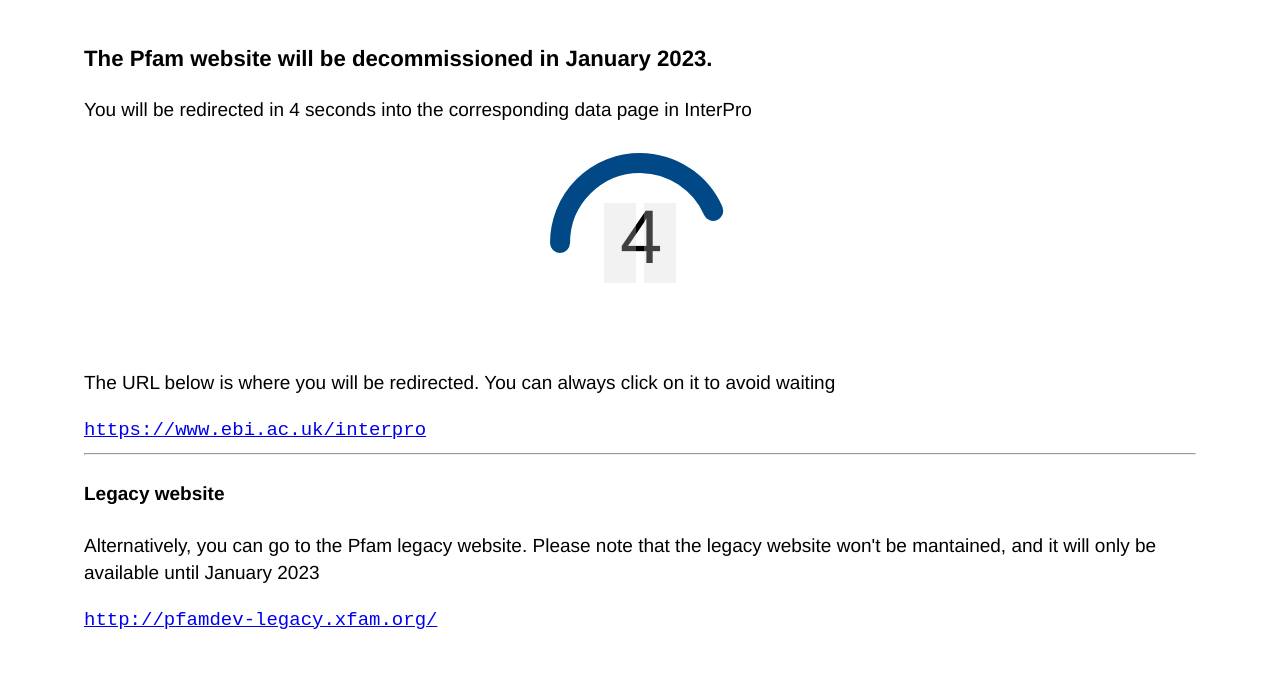
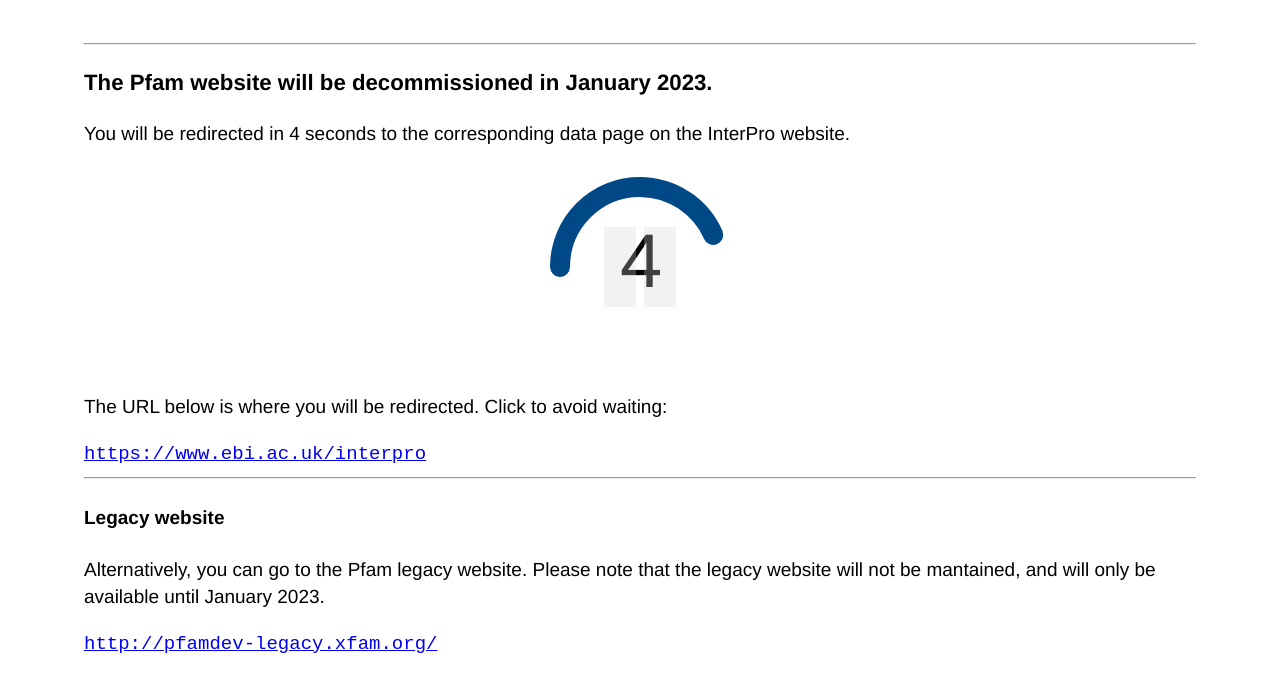
Before and after one commit to ProteinsWebTeam/pfam-redirect, a website built with Parcel: page src/index.html in a window 1280 px wide. Shown: the part 94-786 px from the top of the page. Built offline with nearby package versions, Linux system fonts and the light colour scheme.

Commit message:
some minor text edits

```diff
--- a/src/index.html
+++ b/src/index.html
@@ -11,12 +11,13 @@
       <header>
         <img src="pfam_logo.png" alt="Pfam" />
       </header>
+      <hr />
       <section>
         <h3>The Pfam website will be decommissioned in January 2023.</h3>
         <div>
           <p>
-            You will be redirected in <span class="sec-left">9</span> seconds
-            into the corresponding data page in InterPro
+            You will be redirected in <span class="sec-left">9</span> seconds to
+            the corresponding data page on the InterPro website.
           </p>
           <div class="center">
             <svg
@@ -46,8 +47,8 @@
             </svg>
           </div>
           <p>
-            The URL below is where you will be redirected. You can always click
-            on it to avoid waiting
+            The URL below is where you will be redirected. Click to avoid
+            waiting:
           </p>
           <code>
             <a href="https://www.ebi.ac.uk/interpro/" id="linkToInterPro">
@@ -58,8 +59,8 @@
           <h4>Legacy website</h4>
           <p>
             Alternatively, you can go to the Pfam legacy website. Please note
-            that the legacy website won't be mantained, and it will only be
-            available until January 2023
+            that the legacy website will not be mantained, and will only be
+            available until January 2023.
           </p>
           <code>
             <a href="https://pfam-legacy.xfam.org/" id="linkToLegacy">
```
